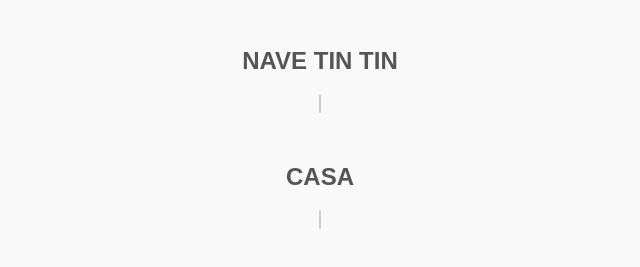
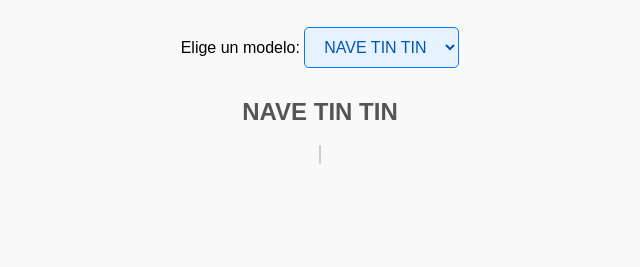
Before and after one commit to EstebanXavierCS/ModeloWeb, a plain HTML site: page index.html in a window 1280 px wide. Shown: the part 61-328 px from the top of the page, without its empty margins (320-960 px from the left). Drawn offline with Linux system fonts and the light colour scheme; some packages are replaced by stand-ins of ours; a script that the page names is missing.

Commit message:
Mejora al ver los modelos

```diff
--- a/index.html
+++ b/index.html
@@ -10,7 +10,7 @@
             width: 100%;
             height: 500px; /* Ajusta la altura según tus necesidades */
             background-color: #f0f0f0; /* Un fondo gris claro para distinguir */
-            margin-bottom: 30px; /* Espacio entre los modelos */
+            margin-bottom: 30px; /* Espacio debajo del visualizador */
             border: 1px solid #ccc; /* Un borde ligero para visualización */
             border-radius: 8px; /* Bordes redondeados */
         }
@@ -24,12 +24,33 @@
 
         h1 {
             color: #333;
-            margin-bottom: 40px;
+            margin-bottom: 30px;
         }
         h2 {
             color: #555;
-            margin-top: 50px;
+            margin-top: 20px; /* Espacio arriba del título del modelo */
             margin-bottom: 20px;
+        }
+
+        /* Estilos para el menú desplegable */
+        .model-selector-container {
+            margin-bottom: 30px;
+        }
+
+        #modelSelector {
+            padding: 10px 15px;
+            font-size: 1em;
+            border: 1px solid #007bff;
+            border-radius: 5px;
+            background-color: #e6f2ff;
+            color: #0056b3;
+            cursor: pointer;
+            outline: none;
+            transition: all 0.3s ease;
+        }
+
+        #modelSelector:hover {
+            background-color: #d0e8ff;
         }
     </style>
 </head>
@@ -37,33 +58,76 @@
 
     <h1>Colección de Modelos 3D de Blender</h1>
 
-    <h2>NAVE TIN TIN</h2>
+    <div class="model-selector-container">
+        <label for="modelSelector">Elige un modelo:</label>
+        <select id="modelSelector" onchange="changeModel()">
+            <option value="nave">NAVE TIN TIN</option>
+            <option value="casa">CASA</option>
+        </select>
+    </div>
+
+    <h2 id="currentModelTitle">NAVE TIN TIN</h2>
     <model-viewer
+        id="modelViewer"
         src="nave.glb"
         alt="Una nave espacial futurista"
         ar
         ar-modes="webxr scene-viewer quick-look"
-        camera-controls
-        shadow-intensity="1"
-        autoplay
-        auto-rotate
-        loading="eager">
-    </model-viewer>
-
-    <h2>CASA</h2>
-    <model-viewer
-        src="casa.glb"
-        alt="Un objeto 3D diferente y misterioso"
-        ar
-        ar-modes="webxr scene-viewer quick-look"
+        vr
         camera-controls
         shadow-intensity="1"
         autoplay
         auto-rotate
         loading="eager"
-        exposure="1.2"
+        exposure="1"
         environment-image="neutral">
     </model-viewer>
 
-    </body>
+    <script>
+        const modelViewer = document.getElementById('modelViewer');
+        const modelSelector = document.getElementById('modelSelector');
+        const currentModelTitle = document.getElementById('currentModelTitle');
+
+        // Define las propiedades para cada modelo
+        const models = {
+            "nave": {
+                src: "nave.glb",
+                alt: "Una nave espacial futurista",
+                title: "NAVE TIN TIN",
+                exposure: "1",
+                environment: "neutral"
+            },
+            "casa": {
+                src: "casa.glb",
+                alt: "Una casa moderna",
+                title: "CASA",
+                exposure: "1.2", // Valor específico para la casa
+                environment: "neutral" // Puedes cambiarlo si tienes otro environment para la casa
+            }
+        };
+
+        function changeModel() {
+            const selectedModelKey = modelSelector.value;
+            const selectedModel = models[selectedModelKey];
+
+            // Actualiza el src y alt del model-viewer
+            modelViewer.src = selectedModel.src;
+            modelViewer.alt = selectedModel.alt;
+
+            // Actualiza los atributos específicos (exposure, environment-image)
+            modelViewer.setAttribute('exposure', selectedModel.exposure);
+            modelViewer.setAttribute('environment-image', selectedModel.environment);
+
+            // Actualiza el título que se muestra sobre el modelo
+            currentModelTitle.textContent = selectedModel.title;
+        }
+
+        // Asegúrate de que el modelo inicial sea el correcto al cargar la página
+        // Esto es útil si el valor por defecto del select no coincide con el src inicial
+        window.onload = function() {
+            changeModel(); // Llama a la función al cargar para establecer las propiedades iniciales correctamente
+        };
+    </script>
+
+</body>
 </html>
```
